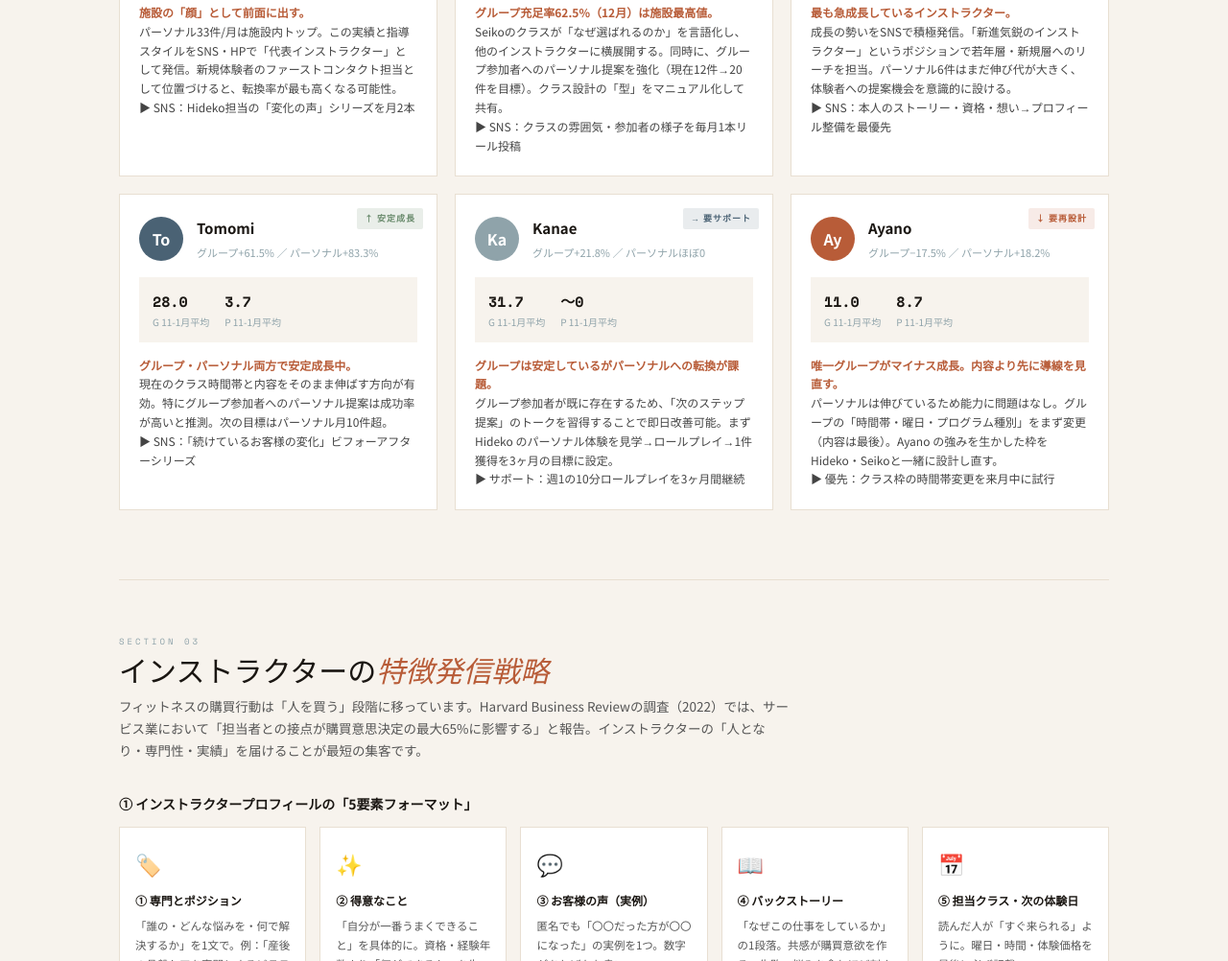
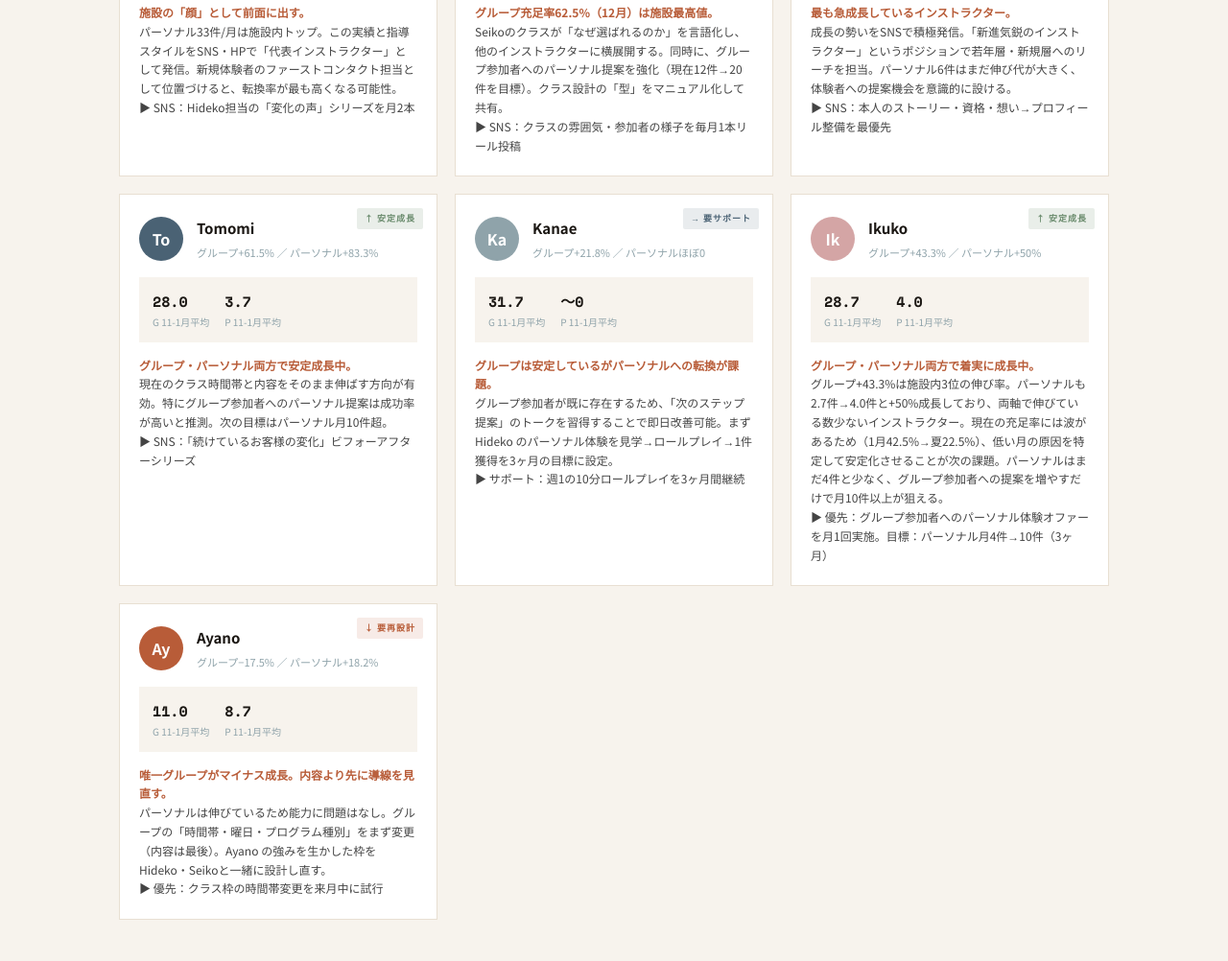
Before and after one commit to kunikoesd/kyoto-mbm-labo, a plain HTML site: page 300strategy.html in a window 1280 px wide. Shown: the part 2084-3086 px from the top of the page at 96% size. Drawn offline with nearby package versions, Linux system fonts and the light colour scheme.

Commit message:
Add files via upload

```diff
--- a/300strategy.html
+++ b/300strategy.html
@@ -566,6 +566,27 @@
       </div>
     </div>
 
+    <!-- Ikuko -->
+    <div class="inst-card">
+      <span class="inst-badge badge-grow">↑ 安定成長</span>
+      <div class="inst-header">
+        <div class="inst-avatar" style="background:var(--blush)">Ik</div>
+        <div>
+          <div class="inst-name">Ikuko</div>
+          <div class="inst-type">グループ+43.3% ／ パーソナル+50%</div>
+        </div>
+      </div>
+      <div class="inst-stats">
+        <div class="inst-stat"><div class="inst-stat-val">28.7</div><div class="inst-stat-lab">G 11-1月平均</div></div>
+        <div class="inst-stat"><div class="inst-stat-val">4.0</div><div class="inst-stat-lab">P 11-1月平均</div></div>
+      </div>
+      <div class="inst-strategy">
+        <strong>グループ・パーソナル両方で着実に成長中。</strong><br>
+        グループ+43.3%は施設内3位の伸び率。パーソナルも2.7件→4.0件と+50%成長しており、両軸で伸びている数少ないインストラクター。現在の充足率には波があるため（1月42.5%→夏22.5%）、低い月の原因を特定して安定化させることが次の課題。パーソナルはまだ4件と少なく、グループ参加者への提案を増やすだけで月10件以上が狙える。<br>
+        ▶ 優先：グループ参加者へのパーソナル体験オファーを月1回実施。目標：パーソナル月4件→10件（3ヶ月）
+      </div>
+    </div>
+
     <!-- Ayano -->
     <div class="inst-card">
       <span class="inst-badge badge-action">↓ 要再設計</span>
```
